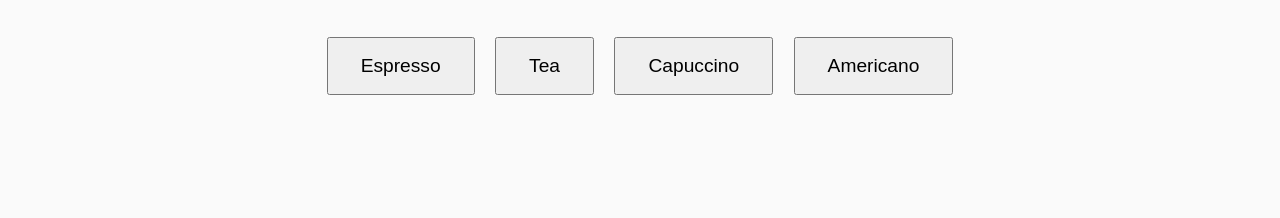
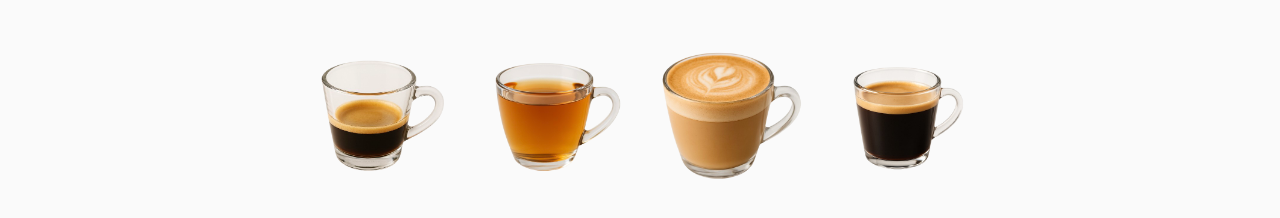
Before and after one commit to PimPoort/waarborg, a plain HTML site: page index.html in a window 1280 px wide. Shown: the part 72-290 px from the top of the page. Drawn offline with Linux system fonts and the light colour scheme.

Commit message:
feat: use image-buttons and play videos on click

```diff
--- a/index.html
+++ b/index.html
@@ -8,18 +8,29 @@
     body { font-family: Arial, sans-serif; text-align: center; margin: 0; padding: 0; background: #fafafa; }
     h1 { background: #3e2723; color: white; margin: 0; padding: 1rem; }
     #buttons { margin: 2rem 0; }
-  #buttons button { font-size: 1.2rem; margin: 0.5rem; padding: 1rem 2rem; }
-  #video-container { display: none; }
+    #buttons img {
+      width: 150px;
+      margin: 0.5rem;
+      cursor: pointer;
+      border: 2px solid transparent;
+      border-radius: 8px;
+      transition: border 0.2s;
+    }
+    #buttons img:hover {
+      border-color: #3e2723;
+    }
+    #video-container { display: none; margin-bottom: 2rem; }
     video { max-width: 90%; height: auto; }
+    #close-video { margin-top: 1rem; padding: 0.5rem 1rem; font-size: 1rem; }
   </style>
 </head>
 <body>
   <h1>Select a Coffee</h1>
   <div id="buttons">
-  <button data-video="videos/espresso.mp4">Espresso</button>
-  <button data-video="videos/tea.mp4">Tea</button>
-  <button data-video="videos/capuccino.mp4">Capuccino</button>
-  <button data-video="videos/maricano.mp4">Americano</button>
+    <img src="images/espresso.png" alt="Espresso" data-video="videos/espresso.mp4">
+    <img src="images/tea.png" alt="Tea" data-video="videos/tea.mp4">
+    <img src="images/cappuccino.png" alt="Cappuccino" data-video="videos/cappuccino.mp4">
+    <img src="images/americano.png" alt="Americano" data-video="videos/americano.mp4">
   </div>
   <div id="video-container">
     <video id="video-player" controls></video>
@@ -27,14 +38,14 @@
     <button id="close-video">Close</button>
   </div>
   <script>
-const buttons = document.querySelectorAll('#buttons button');
+    const items = document.querySelectorAll('#buttons img');
     const videoContainer = document.getElementById('video-container');
     const videoPlayer = document.getElementById('video-player');
     const closeBtn = document.getElementById('close-video');
 
-buttons.forEach(btn => {
-  btn.addEventListener('click', () => {
-    const videoSrc = btn.getAttribute('data-video');
+    items.forEach(item => {
+      item.addEventListener('click', () => {
+        const videoSrc = item.getAttribute('data-video');
         videoPlayer.src = videoSrc;
         videoContainer.style.display = 'block';
         videoPlayer.play();
```
Also changed, not shown: images/americano.png (added), images/cappuccino.png (added), images/espresso.png (added), images/tea.png (added). Lines whose indentation alone changed are shown as unchanged.
